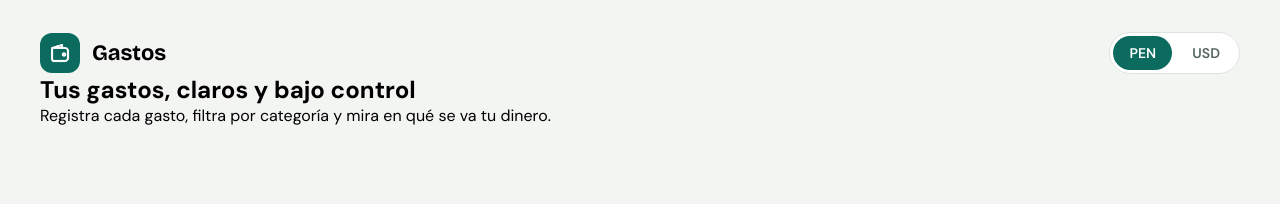
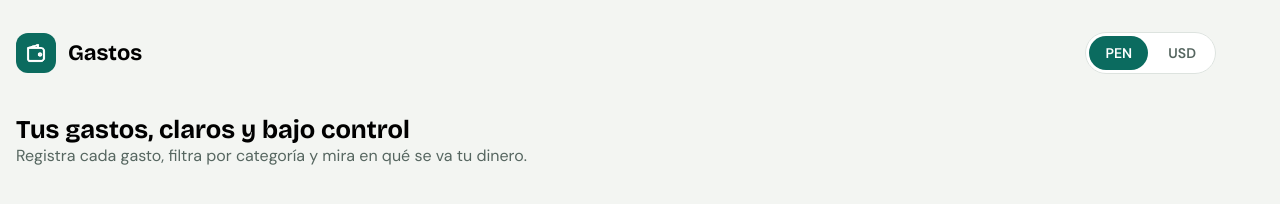
Before and after one commit to HugoSan-Dev/gestor-de-gastos, a plain HTML site: page index.html in a window 1280 px wide. Drawn offline with nearby package versions, Linux system fonts and the light colour scheme.

Commit message:
style: Agregando estilos para la seccion: start

```diff
--- a/assets/css/site.css
+++ b/assets/css/site.css
@@ -10,7 +10,9 @@
 .container{
     max-width: 1200px;
     width: 100%;
-    margin: 0 auto;
+    display: flex;
+    flex-direction: column;
+    gap: var(--space-6);
 }
 .header{
     display: flex;
@@ -70,3 +72,13 @@
     background-color: var(--color-primary);
     color: var(--color-surface) !important;
 }
+
+.h1{
+    font-family: 'Bricolage Grotesque';
+    font-weight: bold;
+    font-size: clamp(24px, 2vw, 40px);
+}
+.color-text-muted{
+    color: var(--color-text-muted);
+    font-size: clamp(14px, 2vw, 1rem);
+}
```
